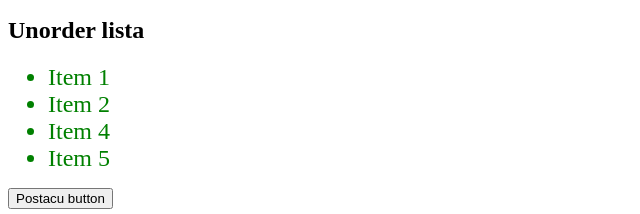
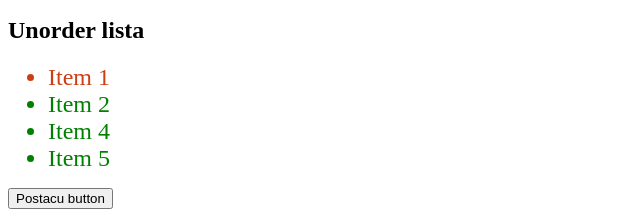
Before and after one commit to karisiksead/JavaScript-trening, a plain HTML site: page DOM_struktura_stilizacija_podaci/rukovanjeDOMom.html in a window 1280 px wide. Shown: the part 606-820 px from the top of the page, 0-640 px from the left. Drawn offline with Linux system fonts and the light colour scheme.

Commit message:
DOM struktura end

```diff
--- a/DOM_struktura_stilizacija_podaci/rukovanjeDOMom.html
+++ b/DOM_struktura_stilizacija_podaci/rukovanjeDOMom.html
@@ -53,7 +53,7 @@
     </div>
     <h2>Unorder lista</h2>
     <ul id="ul_1">
-      <li>Item 1</li>
+      <li id="item1">Item 1</li>
       <li>Item 2</li>
       <li>Item 3</li>
       <li>Item 4</li>
--- a/DOM_struktura_stilizacija_podaci/rukovanjeDOMom.js
+++ b/DOM_struktura_stilizacija_podaci/rukovanjeDOMom.js
@@ -244,3 +244,7 @@ var paragrafTekst3 = document.getElementById("tekst_3");
 document.getElementById("div_1").replaceChild(noviParagraph, paragrafTekst3);
 // ovo bi radilo da je stari paragraf van div u body
 // document.body.replaceChild(noviParagraph, paragrafTekst3);
+
+// vezba
+var it = document.getElementById("item1");
+it.style.color = "rgb(203 60 17 / 99%";
```
